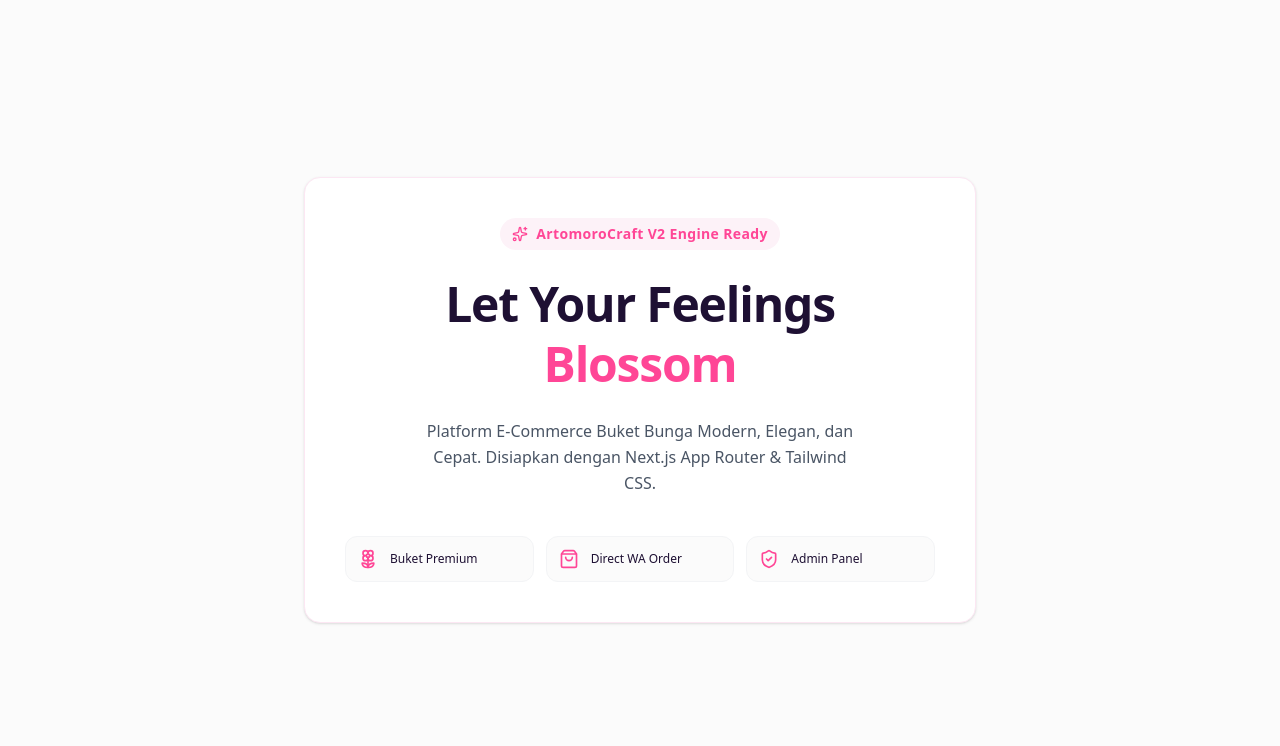
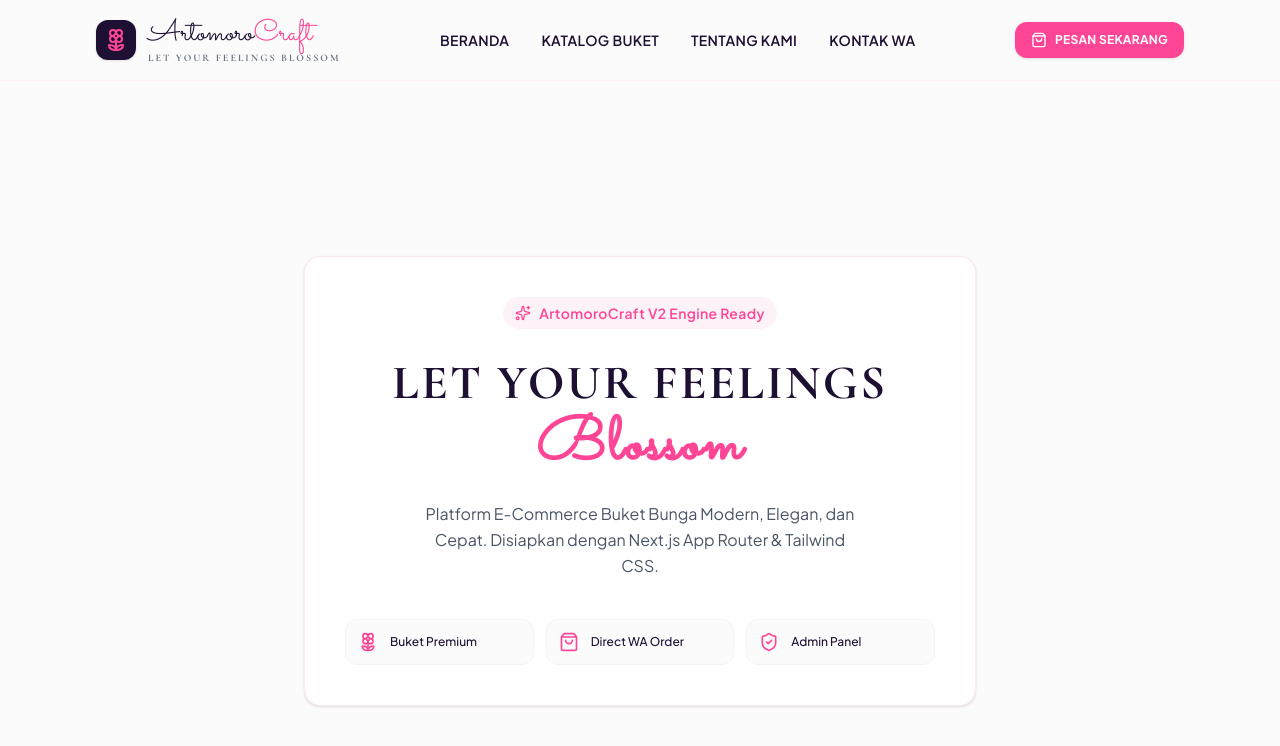
Before and after one commit to abdullohmmuttaqin/artomoro-craft, a Next.js app: page / in a window 1280 px wide. Shown: the top 746 px of the page. Built offline with nearby package versions, Linux system fonts and the light colour scheme.

Commit message:
feat: synchronize navbar branding with original logo typography

```diff
--- a/app/globals.css
+++ b/app/globals.css
@@ -12,8 +12,17 @@
 body {
   background-color: var(--bg-base);
   color: var(--color-text-main);
-  font-family: system-ui, -apple-system, BlinkMacSystemFont, 'Segoe UI', Roboto, Oxygen, Ubuntu, Cantarell, sans-serif;
+  font-family: var(--font-sans), system-ui, sans-serif;
   margin: 0;
   padding: 0;
   min-height: 100vh;
 }
+
+/* Class Utility Font Resmi Branding */
+.font-heading-serif {
+  font-family: var(--font-serif), Georgia, serif;
+}
+
+.font-brand-script {
+  font-family: var(--font-script), cursive;
+}
--- a/app/layout.tsx
+++ b/app/layout.tsx
@@ -1,29 +1,47 @@
-import type { Metadata } from "next";
-import { Geist, Geist_Mono } from "next/font/google";
-import "./globals.css";
+import type { Metadata } from 'next';
+import { Cormorant_Garamond, Sacramento, Plus_Jakarta_Sans } from 'next/font/google';
+import './globals.css';
+import Navbar from '@/components/Navbar';
 
-const geistSans = Geist({
-  variable: "--font-geist-sans",
-  subsets: ["latin"],
+// 1. Font Heading Serif Mewah
+const cormorant = Cormorant_Garamond({
+  subsets: ['latin'],
+  weight: ['400', '600', '700'],
+  variable: '--font-serif',
+  display: 'swap',
 });
 
-const geistMono = Geist_Mono({
-  variable: "--font-geist-mono",
-  subsets: ["latin"],
+// 2. Font Script Cursive (Sesuai Logo)
+const sacramento = Sacramento({
+  subsets: ['latin'],
+  weight: ['400'],
+  variable: '--font-script',
+  display: 'swap',
+});
+
+// 3. Font UI Body Text (Clean & Modern)
+const jakarta = Plus_Jakarta_Sans({
+  subsets: ['latin'],
+  variable: '--font-sans',
+  display: 'swap',
 });
 
 export const metadata: Metadata = {
-  title: "Create Next App",
-  description: "Generated by create next app",
+  title: 'ArtomoroCraft - Premium Flower & Bouquet',
+  description: 'E-Commerce Buket Bunga Modern & Elegan Cilacap. Pesan buket kustom dengan mudah via WhatsApp.',
 };
 
-export default function RootLayout({ children }: LayoutProps<"/">) {
+export default function RootLayout({
+  children,
+}: Readonly<{
+  children: React.ReactNode;
+}>) {
   return (
-    <html
-      lang="en"
-      className={`${geistSans.variable} ${geistMono.variable} h-full antialiased`}
-    >
-      <body className="min-h-full flex flex-col">{children}</body>
+    <html lang="id" className={`${cormorant.variable} ${sacramento.variable} ${jakarta.variable}`}>
+      <body className="antialiased bg-[#FBFBFB] text-[#1E1033] font-sans">
+        <Navbar />
+        {children}
+      </body>
     </html>
   );
 }
--- a/app/page.tsx
+++ b/app/page.tsx
@@ -3,7 +3,7 @@ import { Flower2, ShoppingBag, ShieldCheck, Sparkles } from 'lucide-react';
 export default function HomePage() {
   return (
     <main className="min-h-screen flex flex-col items-center justify-center p-4 sm:p-8 bg-[#FBFBFB]">
-      {/* Hero Container - Responsive Mobile to Desktop */}
+      {/* Hero Container */}
       <div className="w-full max-w-2xl bg-white rounded-2xl shadow-sm border border-pink-100 p-6 sm:p-10 text-center space-y-6">
 
         {/* Badge Brand */}
@@ -12,9 +12,12 @@ export default function HomePage() {
           <span>ArtomoroCraft V2 Engine Ready</span>
         </div>
 
-        {/* Title */}
-        <h1 className="text-3xl sm:text-5xl font-bold text-[#1E1033] tracking-tight leading-tight">
-          Let Your Feelings <span className="text-[#FF4696]">Blossom</span>
+        {/* Title berdasar Logo Asli */}
+        <h1 className="font-heading-serif text-3xl sm:text-5xl font-bold text-[#1E1033] tracking-wider leading-tight uppercase">
+          Let Your Feelings <br />
+          <span className="font-brand-script text-4xl sm:text-6xl text-[#FF4696] normal-case block mt-1">
+            Blossom
+          </span>
         </h1>
 
         {/* Subtitle */}
--- /dev/null
+++ b/components/Navbar.tsx
@@ -0,0 +1,127 @@
+'use client';
+
+import { useState } from 'react';
+import Link from 'next/link';
+import { Flower2, ShoppingBag, Menu, X } from 'lucide-react';
+
+export default function Navbar() {
+  const [isOpen, setIsOpen] = useState(false);
+
+  return (
+    <header className="sticky top-0 z-50 w-full backdrop-blur-md bg-[#FBFBFB]/85 border-b border-pink-100/60 transition-all">
+      <div className="max-w-6xl mx-auto px-4 sm:px-6 lg:px-8">
+        <div className="flex items-center justify-between h-16 sm:h-20">
+
+          {/* Logo & Brand Name - Sinkron dengan Logo Asli */}
+          <Link href="/" className="flex items-center gap-3 group">
+            <div className="w-9 h-9 sm:w-10 sm:h-10 rounded-xl bg-[#1E1033] flex items-center justify-center text-[#FF4696] shadow-sm group-hover:scale-105 transition-transform duration-200">
+              <Flower2 className="w-5 h-5 sm:w-6 sm:h-6" />
+            </div>
+            <div className="flex flex-col">
+              <span className="font-brand-script text-2xl sm:text-3xl text-[#1E1033] group-hover:text-[#FF4696] transition-colors leading-none pt-1">
+                Artomoro<span className="text-[#FF4696]">Craft</span>
+              </span>
+              <span className="font-heading-serif text-[9px] sm:text-[10px] font-bold text-gray-500 tracking-[0.2em] uppercase mt-0.5">
+                Let Your Feelings Blossom
+              </span>
+            </div>
+          </Link>
+
+          {/* Desktop Navigation Links */}
+          <nav className="hidden md:flex items-center gap-8">
+            <Link
+              href="/"
+              className="text-xs sm:text-sm font-semibold tracking-wide uppercase text-[#1E1033] hover:text-[#FF4696] transition-colors"
+            >
+              Beranda
+            </Link>
+            <Link
+              href="/katalog"
+              className="text-xs sm:text-sm font-semibold tracking-wide uppercase text-[#1E1033] hover:text-[#FF4696] transition-colors"
+            >
+              Katalog Buket
+            </Link>
+            <Link
+              href="/#tentang"
+              className="text-xs sm:text-sm font-semibold tracking-wide uppercase text-[#1E1033] hover:text-[#FF4696] transition-colors"
+            >
+              Tentang Kami
+            </Link>
+            <Link
+              href="/#kontak"
+              className="text-xs sm:text-sm font-semibold tracking-wide uppercase text-[#1E1033] hover:text-[#FF4696] transition-colors"
+            >
+              Kontak WA
+            </Link>
+          </nav>
+
+          {/* Action Button & Mobile Menu Toggle */}
+          <div className="flex items-center gap-3">
+            <Link
+              href="/katalog"
+              className="hidden sm:inline-flex items-center gap-2 px-4 py-2.5 rounded-xl bg-[#FF4696] text-white text-xs font-bold tracking-wide uppercase hover:bg-[#e03a83] active:scale-95 transition-all shadow-sm"
+            >
+              <ShoppingBag className="w-4 h-4" />
+              <span>Pesan Sekarang</span>
+            </Link>
+
+            {/* Mobile Hamburger Button */}
+            <button
+              onClick={() => setIsOpen(!isOpen)}
+              className="md:hidden p-2 rounded-xl text-[#1E1033] hover:bg-pink-50 transition-colors"
+              aria-label="Toggle Menu"
+            >
+              {isOpen ? <X className="w-6 h-6" /> : <Menu className="w-6 h-6" />}
+            </button>
+          </div>
+
+        </div>
+      </div>
+
+      {/* Mobile Menu Dropdown */}
+      {isOpen && (
+        <div className="md:hidden bg-[#FBFBFB] border-b border-pink-100 px-4 pt-3 pb-6 space-y-3 animate-in slide-in-from-top-2 duration-200">
+          <Link
+            href="/"
+            onClick={() => setIsOpen(false)}
+            className="block px-3 py-2 rounded-lg text-sm font-semibold uppercase tracking-wide text-[#1E1033] hover:bg-pink-50 hover:text-[#FF4696] transition-colors"
+          >
+            Beranda
+          </Link>
+          <Link
+            href="/katalog"
+            onClick={() => setIsOpen(false)}
+            className="block px-3 py-2 rounded-lg text-sm font-semibold uppercase tracking-wide text-[#1E1033] hover:bg-pink-50 hover:text-[#FF4696] transition-colors"
+          >
+            Katalog Buket
+          </Link>
+          <Link
+            href="/#tentang"
+            onClick={() => setIsOpen(false)}
+            className="block px-3 py-2 rounded-lg text-sm font-semibold uppercase tracking-wide text-[#1E1033] hover:bg-pink-50 hover:text-[#FF4696] transition-colors"
+          >
+            Tentang Kami
+          </Link>
+          <Link
+            href="/#kontak"
+            onClick={() => setIsOpen(false)}
+            className="block px-3 py-2 rounded-lg text-sm font-semibold uppercase tracking-wide text-[#1E1033] hover:bg-pink-50 hover:text-[#FF4696] transition-colors"
+          >
+            Kontak WA
+          </Link>
+
+          <div className="pt-2">
+            <Link
+              href="/katalog"
+              onClick={() => setIsOpen(false)}
+              className="flex items-center justify-center gap-2 w-full py-3 rounded-xl bg-[#FF4696] text-white text-xs font-bold uppercase tracking-wide shadow-sm"
+            >
+              <ShoppingBag className="w-4 h-4" />
+              <span>Pesan Sekarang</span>
+            </Link>
+          </div>
+        </div>
+      )}
+    </header>
+  );
+}
```
